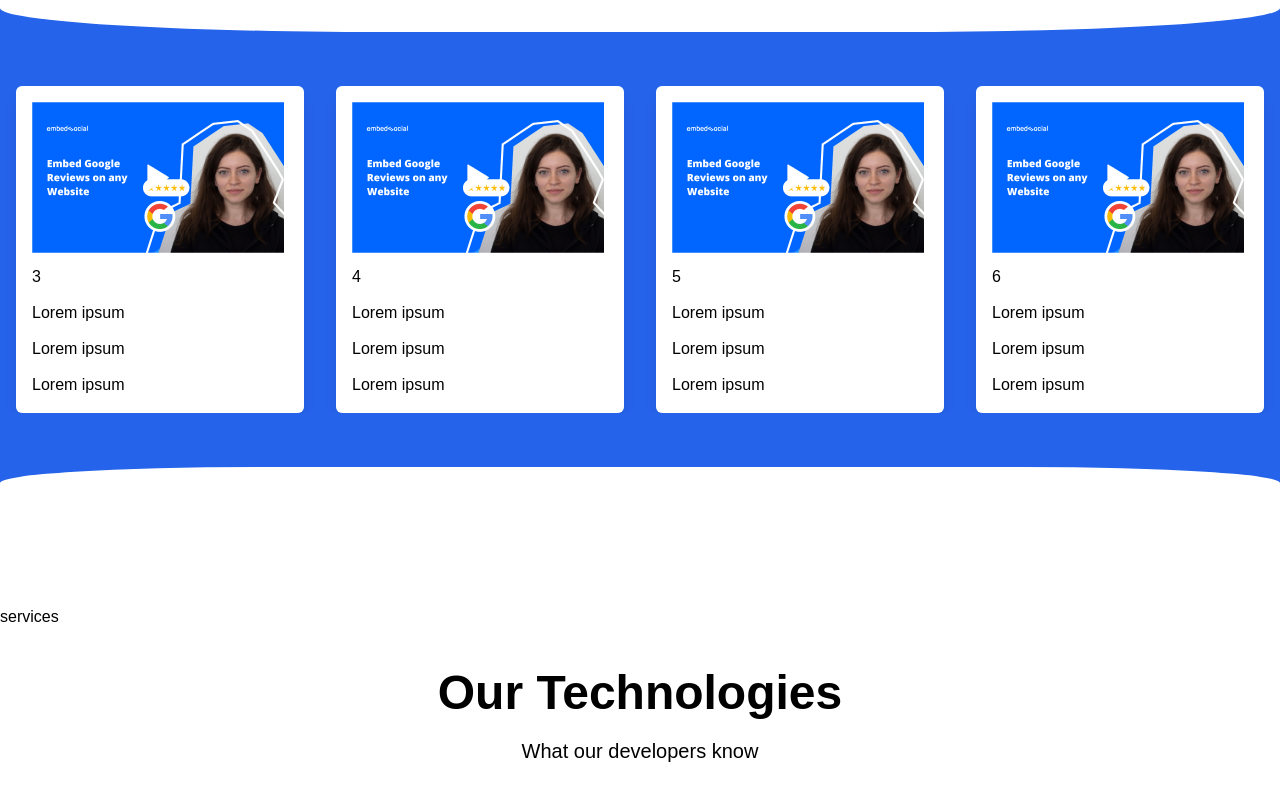
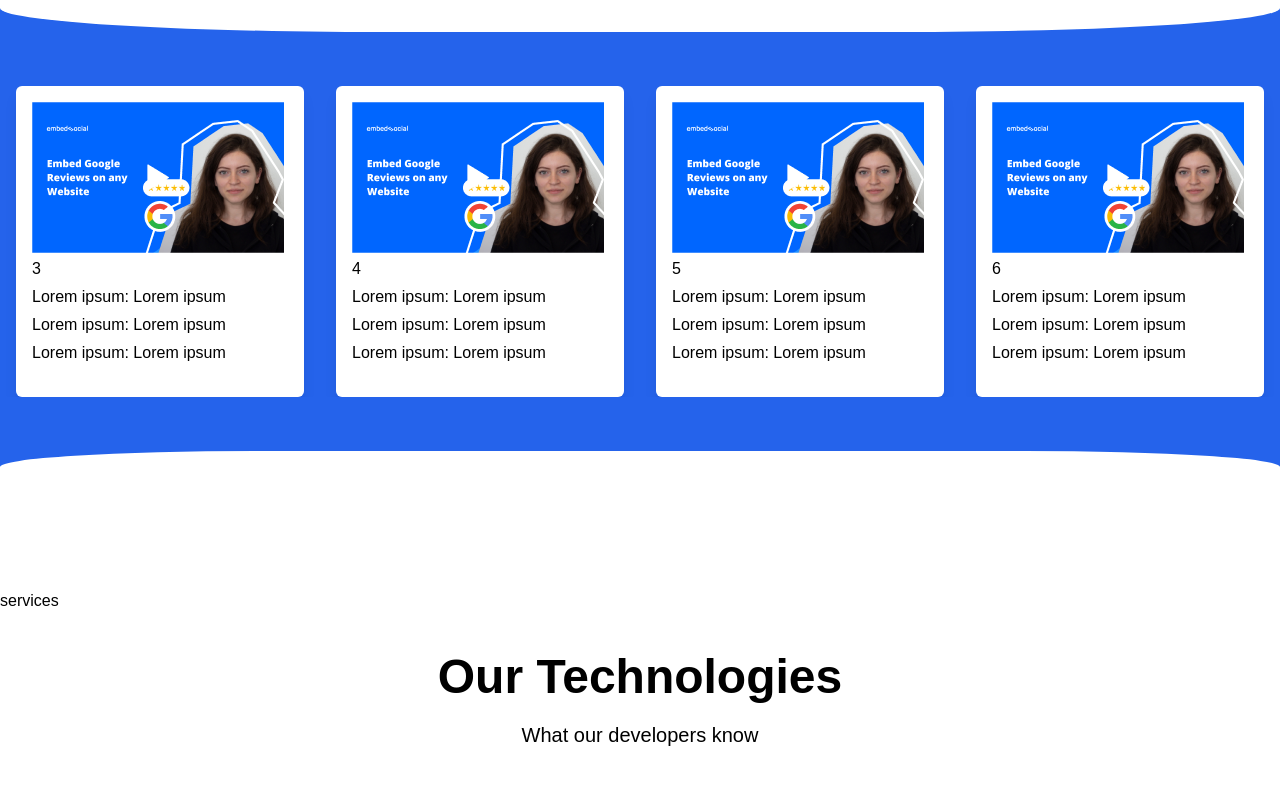
Before and after one commit to Tariq-act/D-Community-Dave-s-Brother-, a React (Create React App) app: page /home in a window 1280 px wide. Shown: the part 1102-1902 px from the top of the page. Built offline with nearby package versions, Linux system fonts and the light colour scheme.

Commit message:
latest commit

```diff
--- a/src/Components/LandingPage/Carousal.js
+++ b/src/Components/LandingPage/Carousal.js
@@ -42,13 +42,13 @@ var settings = {
 
 const Card = ({ value }) => {
   return (
-    <div className='w-72 shrink-0 p-4  m-auto bg-white rounded-md shadow-lg'>
+    <div className='w-72 shrink-0 p-4 m-auto bg-white rounded-md shadow-lg'>
       <img src={require(`../../assets/YouTube-Thumbnail.png`)} alt='' />
-      <div>
-        <p className='pt-3'>{value}</p>
-        <p className='pt-3'>Lorem ipsum</p>
-        <p className='pt-3'>Lorem ipsum</p>
-        <p className='pt-3'>Lorem ipsum</p>
+      <div className='mb-4'>
+        <p className='pt-1'>{value}</p>
+        <p className='pt-1'>Lorem ipsum: Lorem ipsum</p>
+        <p className='pt-1'>Lorem ipsum: Lorem ipsum</p>
+        <p className='pt-1'>Lorem ipsum: Lorem ipsum</p>
       </div>
     </div>
   );
@@ -97,11 +97,9 @@ const Carousal = () => {
       <div className='relative'>
         <div className='carousal bg-blue-600 w-full py-20 h-fit mt-14 '>
           <Slider {...settings}>
-            {/* <div className='flex gap-6 px-6'> */}
             {items.map((item, idx) => (
               <Card key={idx} value={item.id} />
             ))}
-            {/* </div> */}
           </Slider>
         </div>
       </div>
```
